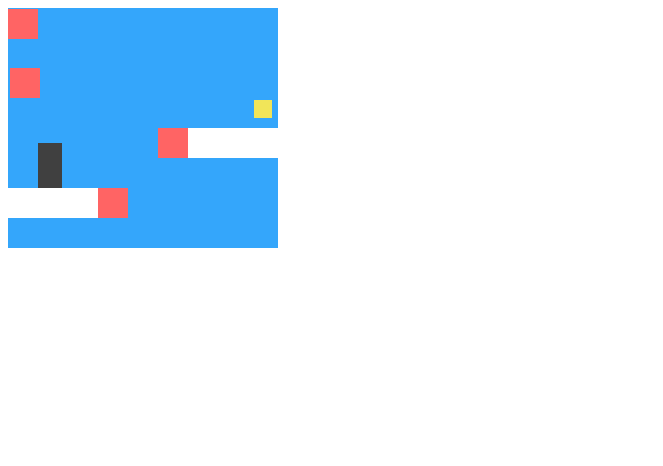
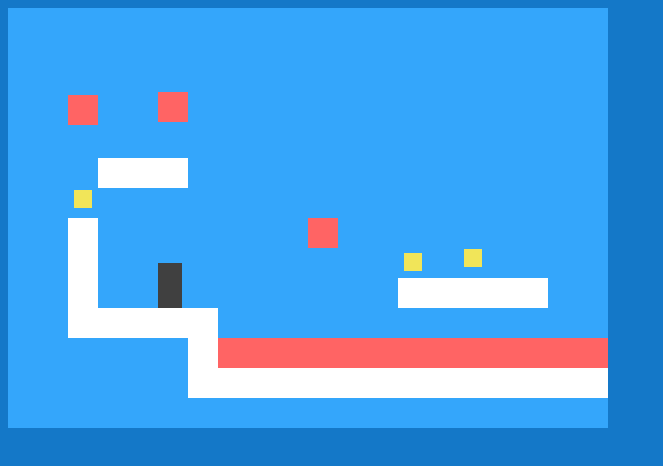
Before and after one commit to affliction001/JsDiplomGame, a website: page index.html in a window 1280 px wide. Shown: the whole page, without its empty margins (0-663 px from the left). Drawn offline with Linux system fonts and the light colour scheme.

Commit message:
work v1.0

```diff
--- a/css/main.css
+++ b/css/main.css
@@ -1,5 +1,9 @@
 hidden {
   display: none;
+}
+
+body {
+  background-color: rgb(20, 120, 200);
 }
 
 .background {
@@ -45,7 +49,7 @@ hidden {
 }
 
 .won .player {
-  box-shadow: -4px -7px 8px white, 4px -7px 8px white;
+  box-shadow: -7px -10px 11px gold, 7px -10px 11px gold;
 }
 
 .game {
--- a/game.js
+++ b/game.js
@@ -449,7 +449,7 @@ class Fireball extends Actor {
 	//   Меняет вектор скорости на противоположный. Если он был `5:5`, то после должен стать `-5:-5`.
 
 	handleObstacle() {
-		this.speed = new Vector(Number('-' + this.speed.x), Number('-' + this.speed.y));
+		this.speed = new Vector(Number(-1 * this.speed.x), Number(-1 * this.speed.y));
 	}
 
 	// Метод `act`:
@@ -612,22 +612,42 @@ class Player extends Actor {
 	}
 }
 
-const schema = [
-    'v        ',
-    '         ',
-    '      =  ',
-    '        o',
-    '     !xxx',
-    ' @       ',
-    'xxx!     ',
-    '         '
-  ];
+
+// const schemas = [
+//   [
+//   	'           v              v                   v           ',
+//     '                                                          ',
+//     '              o                                           ',
+//     '          x  xxx            =                           o ',
+//     '    =     x                 x          =          xxxxxx  ',
+//     '       o  x                 x       xxxxxx        x       ',
+//     '     !xxxxx           xxxx  x o                   x       ',
+//     ' @                          xxxxx              xxxx       ',
+//     'xxx!     o       xxxx             =    o                  ',
+//     '         xxxxx                        xxxx                '
+//   ]
+// ];
+
+
 const actorDict = {
   '@': Player,
+  'v': FireRain,
   '=': HorizontalFireball,
-    'v': VerticalFireball,
+  '|': VerticalFireball,
   'o': Coin
 }
+
 const parser = new LevelParser(actorDict);
-  const level = parser.parse(schema);
-  runLevel(level, DOMDisplay);
+
+loadLevels()
+	.then(sch => {
+		runGame(JSON.parse(sch), parser, DOMDisplay)
+			.then(() => alert('Вы выиграли приз!'));
+	});
+
+
+// loadLevels()
+// 	.then(sch => {
+// 		runGame(schemas, parser, DOMDisplay)
+// 			.then(() => alert('Вы выиграли приз!'));
+// 	});
```
Lines whose indentation alone changed are shown as unchanged.
